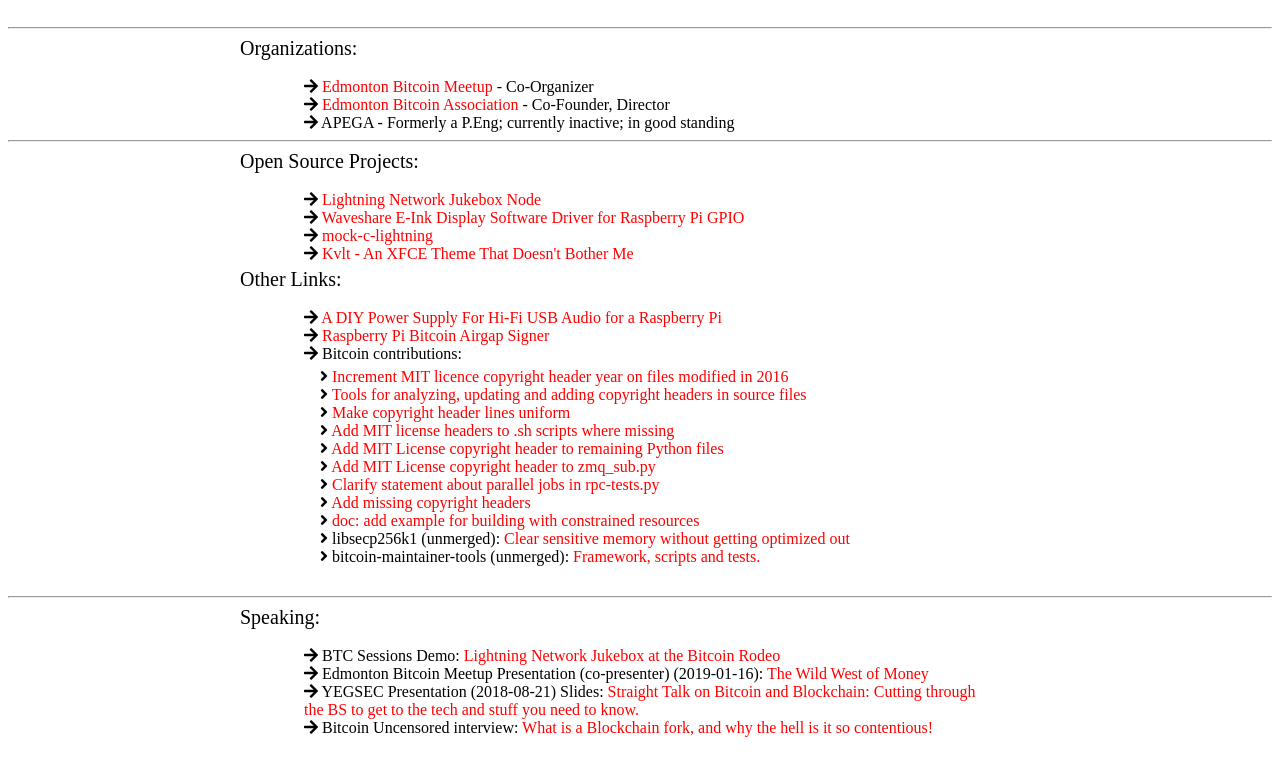
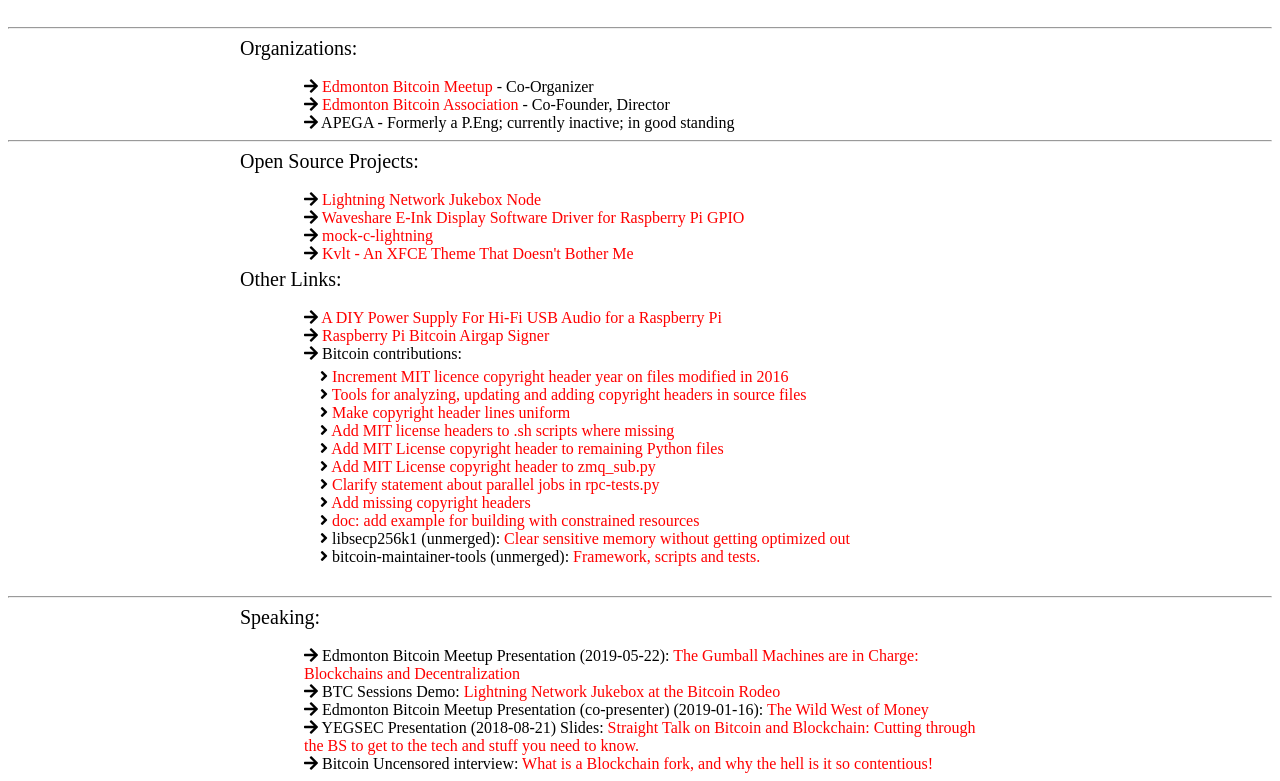
Before and after one commit to jarret/jarret.github.io, a plain HTML site: page index.html in a window 1280 px wide. Shown: the part 2126-2907 px from the top of the page. Before the commit the page ends 2871 px from the top, so only its background shows below. Drawn offline with Linux system fonts and the light colour scheme.

Commit message:
add gumball presentation

```diff
--- a/index.html
+++ b/index.html
@@ -257,6 +257,7 @@ Capstone project work: PalmOS mobile development and applied cryptography. <br>
 
 <div class="title">Speaking:</div> <br>
 <P class="itemtext">
+<i class="fas fa-arrow-right"></i>   Edmonton Bitcoin Meetup Presentation (2019-05-22): <a href="https://youtu.be/mCjU3-dY0OU">The Gumball Machines are in Charge: Blockchains and Decentralization</a><br>
 <i class="fas fa-arrow-right"></i>   BTC Sessions Demo: <a href="https://www.youtube.com/watch?v=Pm3X_MWgj6g">Lightning Network Jukebox at the Bitcoin Rodeo</a><br>
 <i class="fas fa-arrow-right"></i>   Edmonton Bitcoin Meetup Presentation (co-presenter) (2019-01-16): <a href="https://www.youtube.com/watch?v=A6qWCkbasxI">The Wild West of Money</a><br>
 <i class="fas fa-arrow-right"></i>   YEGSEC Presentation (2018-08-21) Slides: <a href="misc/YEGSEC-2018-08-21-bitcoin-presentation.pdf">Straight Talk on Bitcoin and Blockchain: Cutting through the BS to get to the tech and stuff you need to know.</a><br>
```
